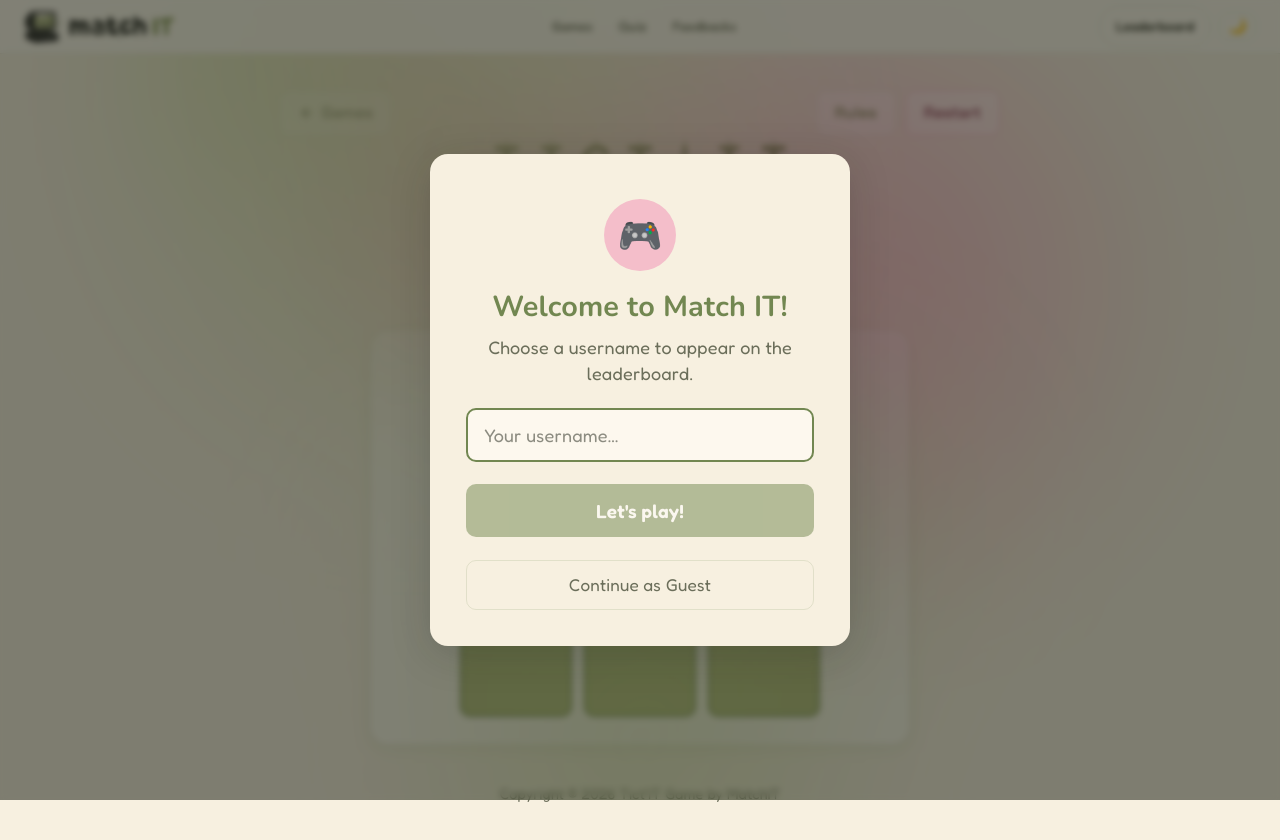
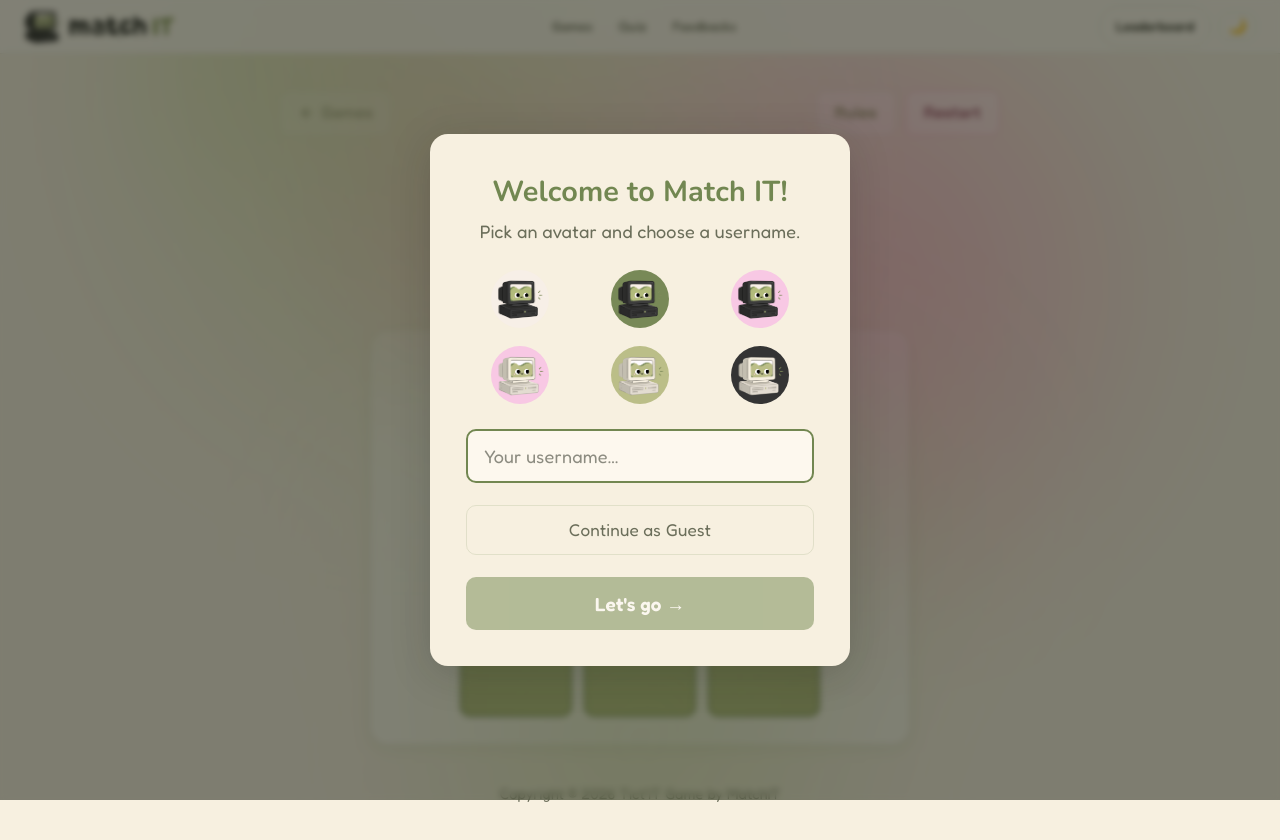
Before and after one commit to malaloan-pauline/softeng-2026, a React (Vite) app in the folder client/: page /games/tictactoe in a window 1280 px wide. Shown: the top 840 px of the page. Built offline with nearby package versions, Linux system fonts and the light colour scheme; a web font is replaced by a local one.

Commit message:
feat: avatar selection and display

```diff
--- a/client/src/components/Topbar/Topbar.css
+++ b/client/src/components/Topbar/Topbar.css
@@ -257,8 +257,10 @@
 }
 
 .topbar-player-pill__icon {
-    font-size: 13px;
-    line-height: 1;
+    width: 20px;
+    height: 20px;
+    border-radius: 50%;
+    object-fit: cover;
     flex-shrink: 0;
 }
 
--- a/client/src/pages/Leaderboard/index.css
+++ b/client/src/pages/Leaderboard/index.css
@@ -146,14 +146,9 @@
   background: var(--card);
   border: 3px solid var(--card-edge);
   box-shadow: var(--lb-shadow);
-  display: grid; place-items: center;
+  display: grid;
+  place-items: center;
   overflow: hidden;
-}
-
-.leaderboard-root .pod .ring::after {
-  content: ""; position: absolute; inset: 0;
-  background: repeating-linear-gradient(45deg, transparent 0 10px, rgba(255,255,255,.06) 10px 20px);
-  pointer-events: none;
 }
 
 .leaderboard-root .pod .rank {
@@ -194,17 +189,6 @@
 .leaderboard-root .pod--2 .rank { font-size: 70px; }
 .leaderboard-root .pod--3 .ring { width: 106px; height: 106px; }
 .leaderboard-root .pod--3 .rank { font-size: 58px; }
-
-.leaderboard-root .pod .medal {
-  position: absolute; top: -8px; right: -8px;
-  width: 36px; height: 36px; border-radius: var(--r-xl);
-  display: grid; place-items: center;
-  box-shadow: 0 4px 10px -2px rgba(0,0,0,.25);
-  z-index: 2;
-}
-.leaderboard-root .pod--1 .medal { background: var(--gold);   color: #5a3a00; }
-.leaderboard-root .pod--2 .medal { background: var(--silver); color: #3a3a3a; }
-.leaderboard-root .pod--3 .medal { background: var(--bronze); color: #fff; }
 
 .leaderboard-root .pod--1 { order: 2; }
 .leaderboard-root .pod--2 { order: 1; }
@@ -294,6 +278,24 @@
   font-size: 11px; margin-top: 2px;
 }
 
+.leaderboard-root .pod-avatar-img {
+  width: 100%;
+  height: 100%;
+  object-fit: cover;
+  border-radius: var(--r-xl);
+  position: relative;
+  z-index: 1;
+}
+
+.leaderboard-root .row-avatar-img {
+  width: 100%;
+  height: 100%;
+  object-fit: cover;
+  border-radius: var(--r-xl);
+  position: relative;
+  z-index: 1;
+}
+
 .leaderboard-root footer {
   text-align: center; color: var(--c-muted);
   font-size: 13px; padding: 28px 0 12px;
--- a/client/src/user-system/ProfileModal.css
+++ b/client/src/user-system/ProfileModal.css
@@ -47,11 +47,7 @@
   width: 80px;
   height: 80px;
   border-radius: 50%;
-  background: var(--c-accent, #f4beca);
-  display: flex;
-  align-items: center;
-  justify-content: center;
-  font-size: 2.4rem;
+  object-fit: cover;
   flex-shrink: 0;
 }
 
--- a/client/src/user-system/ProfileModal.tsx
+++ b/client/src/user-system/ProfileModal.tsx
@@ -14,6 +14,8 @@
 export default function ProfileModal({ onClose }: ProfileModalProps) {
   const stored = localStorage.getItem('matchit_player');
   const player: Player | null = stored ? JSON.parse(stored) : null;
+  const avatarUrl = player?.avatarUrl ?? '/src/assets/users/default.png';
+  console.log('avatarUrl:', avatarUrl);
 
   const [stats, setStats] = useState<PlayerStats | null>(null);
   const [loading, setLoading] = useState(true);
@@ -65,12 +67,13 @@
           ✕
         </button>
 
-        {/* ─── Profile picture placeholder ────────────────────────────────────────
-            replace this div with an avatar <img> or <input type="file">.
-            Upload the file, get back a URL, and store it in avatarUrl on the Player
-            object in localStorage (see usePlayer.ts). Display it here as a round image.
-            ──────────────────────────────────────────────────────────────────────── */}
-        <div className="profile-modal__avatar" aria-hidden="true">👤</div>
+        <img
+          className="profile-modal__avatar"
+          src={avatarUrl}
+          alt=""
+          aria-hidden="true"
+          onError={(e) => { e.currentTarget.src = '/src/assets/users/default.png'; }}
+        />
 
         <h2 id="profile-modal-title" className="profile-modal__name">
           {player?.pseudo ?? 'Unknown player'}
--- a/client/src/user-system/Username.tsx
+++ b/client/src/user-system/Username.tsx
@@ -1,6 +1,17 @@
 import { useState, type KeyboardEvent } from 'react';
 import { usePlayer } from './usePlayer';
 import './index.css';
+
+const AVATARS = [
+  '/src/assets/users/avatar1.png',
+  '/src/assets/users/avatar2.png',
+  '/src/assets/users/avatar3.png',
+  '/src/assets/users/avatar4.png',
+  '/src/assets/users/avatar5.png',
+  '/src/assets/users/avatar6.png',
+];
+
+const DEFAULT_AVATAR = '/src/assets/users/default.png';
 
 interface UsernameModalProps {
   onClose: () => void;
@@ -10,6 +21,7 @@
   const { savePlayer } = usePlayer();
   const [value, setValue] = useState('');
   const [error, setError] = useState('');
+  const [selectedAvatar, setSelectedAvatar] = useState<string | null>(null);
 
   function handleSubmit() {
     const trimmed = value.trim();
@@ -17,7 +29,8 @@
       setError('Username must be at least 2 characters.');
       return;
     }
-    savePlayer(trimmed);
+    console.log(selectedAvatar);
+    savePlayer(trimmed, selectedAvatar ?? DEFAULT_AVATAR);
     onClose();
   }
 
@@ -27,7 +40,7 @@
 
   function handleGuest() {
     const digits = Math.floor(1000 + Math.random() * 9000);
-    savePlayer(`Guest_${digits}`);
+    savePlayer(`Guest_${digits}`, DEFAULT_AVATAR);
     onClose();
   }
 
@@ -35,15 +48,23 @@
     <div className="username-modal-overlay">
       <div className="username-modal" role="dialog" aria-modal="true" aria-labelledby="modal-title">
 
-        {/* ─── Profile picture placeholder ────────────────────────────────────────
-            Future sprint: replace this div with an avatar <input type="file">.
-            On change, read the file as a data URL and pass it to savePlayer() so
-            it gets stored in avatarUrl on the Player object (see usePlayer.ts).
-            ──────────────────────────────────────────────────────────────────────── */}
-        <div className="username-modal__avatar-placeholder" aria-hidden="true">🎮</div>
+        <h2 id="modal-title" className="username-modal__title">Welcome to Match IT!</h2>
+        <p className="username-modal__subtitle">Pick an avatar and choose a username.</p>
 
-        <h2 id="modal-title" className="username-modal__title">Welcome to Match IT!</h2>
-        <p className="username-modal__subtitle">Choose a username to appear on the leaderboard.</p>
+        <div className="username-modal__avatar-grid" role="group" aria-label="Choose an avatar">
+          {AVATARS.map((url) => (
+            <button
+              key={url}
+              type="button"
+              className={`username-modal__avatar-btn${selectedAvatar === url ? ' username-modal__avatar-btn--selected' : ''}`}
+              onClick={() => setSelectedAvatar(url)}
+              aria-pressed={selectedAvatar === url}
+              aria-label={`Avatar ${url.match(/avatar(\d+)/)?.[1]}`}
+            >
+              <img src={url} alt="" className="username-modal__avatar-img" onError={(e) => { e.currentTarget.src = '/src/assets/users/default.png'; }} />
+            </button>
+          ))}
+        </div>
 
         <input
           className="username-modal__input"
@@ -59,16 +80,16 @@
 
         {error && <span className="username-modal__error">{error}</span>}
 
+        <button className="username-modal__guest" onClick={handleGuest}>
+          Continue as Guest
+        </button>
+
         <button
           className="username-modal__submit"
           onClick={handleSubmit}
           disabled={value.trim().length < 2}
         >
-          Let's play!
-        </button>
-
-        <button className="username-modal__guest" onClick={handleGuest}>
-          Continue as Guest
+          Let's go →
         </button>
       </div>
     </div>
--- a/client/src/user-system/index.css
+++ b/client/src/user-system/index.css
@@ -37,21 +37,41 @@
   text-align: center;
 }
 
-/* ─── Profile picture placeholder ──────────────────────────────────────────
-   Future sprint: replace this section with an <input type="file"> that lets
-   the player upload an avatar. Connect the result to avatarUrl in usePlayer.ts.
-   ─────────────────────────────────────────────────────────────────────────── */
-.username-modal__avatar-placeholder {
-  width: 72px;
-  height: 72px;
+.username-modal__avatar-grid {
+  display: grid;
+  grid-template-columns: repeat(3, 1fr);
+  gap: 12px;
+}
+
+.username-modal__avatar-btn {
+  background: none;
+  border: 3px solid transparent;
   border-radius: 50%;
-  background: var(--c-accent, #f4beca);
-  display: flex;
-  align-items: center;
-  justify-content: center;
+  padding: 0;
+  cursor: pointer;
+  width: 64px;
+  height: 64px;
   margin: 0 auto;
-  font-size: 2rem;
+  display: block;
+  transition: border-color 0.15s, transform 0.15s;
   flex-shrink: 0;
+}
+
+.username-modal__avatar-btn:hover {
+  border-color: rgba(114, 135, 81, 0.4);
+  transform: scale(1.08);
+}
+
+.username-modal__avatar-btn--selected {
+  border-color: var(--c-primary, #728751);
+}
+
+.username-modal__avatar-img {
+  width: 100%;
+  height: 100%;
+  border-radius: 50%;
+  object-fit: cover;
+  display: block;
 }
 
 .username-modal__input {
--- a/client/src/user-system/usePlayer.ts
+++ b/client/src/user-system/usePlayer.ts
@@ -3,10 +3,11 @@
 export interface Player {
   uuid: string;
   pseudo: string;
-  avatarUrl?: string; // reserved for future profile picture system
+  avatarUrl?: string;
 }
 
 const STORAGE_KEY = 'matchit_player';
+const DEFAULT_AVATAR = '/src/assets/users/default.png';
 
 export function usePlayer() {
   const [player, setPlayer] = useState<Player | null>(() => {
@@ -14,13 +15,15 @@
     return stored ? (JSON.parse(stored) as Player) : null;
   });
 
-  function savePlayer(pseudo: string) {
+  function savePlayer(pseudo: string, avatarUrl: string = DEFAULT_AVATAR) {
     const newPlayer: Player = {
       uuid: crypto.randomUUID(),
       pseudo,
+      avatarUrl,
     };
     localStorage.setItem(STORAGE_KEY, JSON.stringify(newPlayer));
     setPlayer(newPlayer);
+    window.dispatchEvent(new Event('matchit:player-updated'));
   }
 
   return { player, savePlayer };
```
Also changed, not shown: client/src/components/Topbar/Topbar.tsx (+15 -3 lines), client/src/pages/Leaderboard/Leaderboard.tsx (+28 -9 lines).
